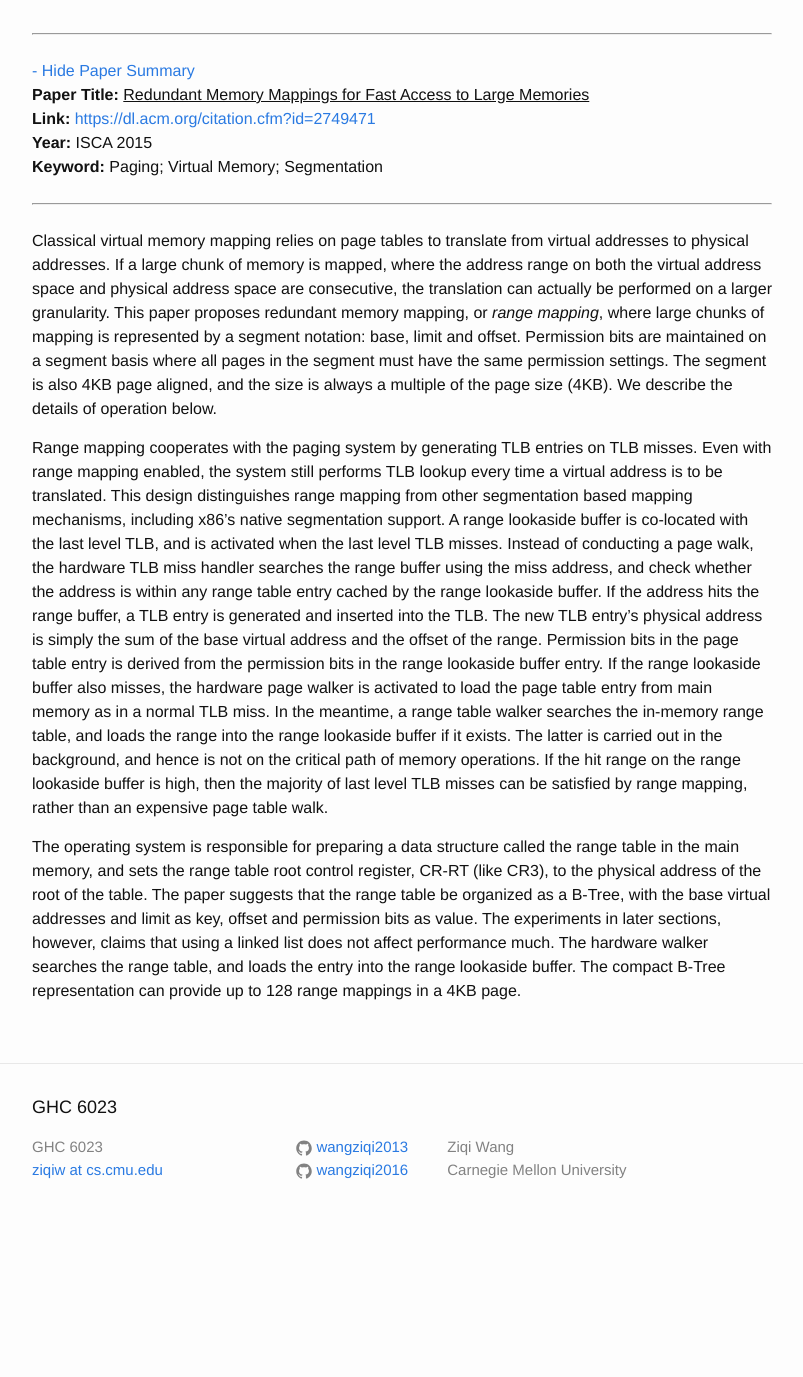
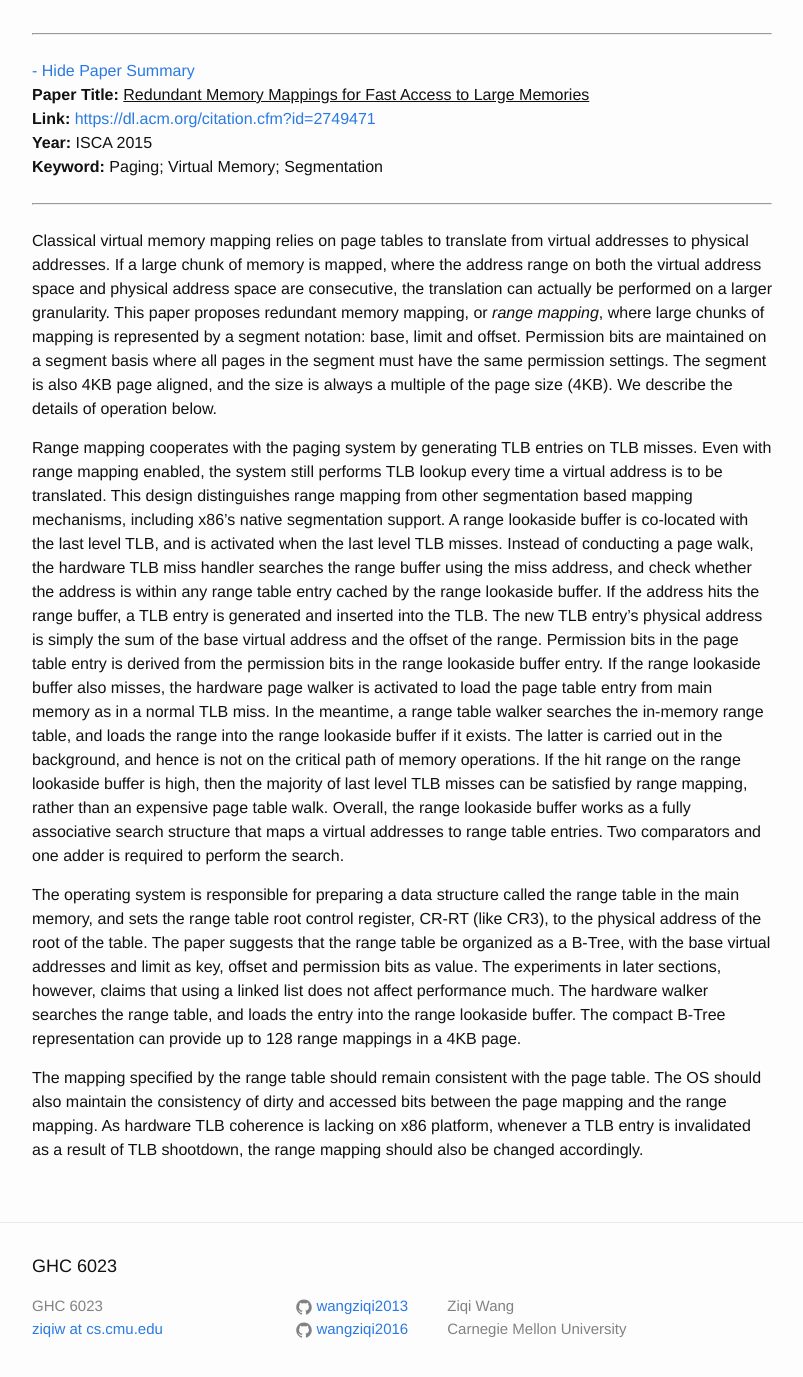
Before and after one commit to wangziqi2013/wangziqi2013.github.io, a Jekyll site: the page built from _posts/2018-05-21-Redundant-Memory-Mappings-for-Fast-Access-to-Large-Memories.markdown, in a window 1280 px wide and 1400 px high, scrolled down 209 px. Shown: the top 1377 px of the window, without its empty margins (238-1041 px from the left). Built offline with Jekyll 4.4.1, drawn with Linux system fonts in a browser that asks for light colours; before the commit the page ends 1450 px from its top, so only the background shows below that.

Commit message:
Small change

```diff
--- a/_posts/2018-05-21-Redundant-Memory-Mappings-for-Fast-Access-to-Large-Memories.markdown
+++ b/_posts/2018-05-21-Redundant-Memory-Mappings-for-Fast-Access-to-Large-Memories.markdown
@@ -33,7 +33,8 @@ the hardware page walker is activated to load the page table entry from main mem
 a range table walker searches the in-memory range table, and loads the range into the range lookaside buffer if it exists. The
 latter is carried out in the background, and hence is not on the critical path of memory operations. If the hit range on the
 range lookaside buffer is high, then the majority of last level TLB misses can be satisfied by range mapping, rather than
-an expensive page table walk.
+an expensive page table walk. Overall, the range lookaside buffer works as a fully associative search structure that maps a
+virtual addresses to range table entries. Two comparators and one adder is required to perform the search.
 
 The operating system is responsible for preparing a data structure called the range table in the main memory, and sets the range
 table root control register, CR-RT (like CR3), to the physical address of the root of the table. The paper suggests that the range
@@ -41,3 +42,7 @@ table be organized as a B-Tree, with the base virtual addresses and limit as key
 in later sections, however, claims that using a linked list does not affect performance much. The hardware walker searches the range
 table, and loads the entry into the range lookaside buffer. The compact B-Tree representation can provide up to 128 range mappings in
 a 4KB page.
+
+The mapping specified by the range table should remain consistent with the page table. The OS should also maintain the consistency
+of dirty and accessed bits between the page mapping and the range mapping. As hardware TLB coherence is lacking on x86 platform,
+whenever a TLB entry is invalidated as a result of TLB shootdown, the range mapping should also be changed accordingly.
```
